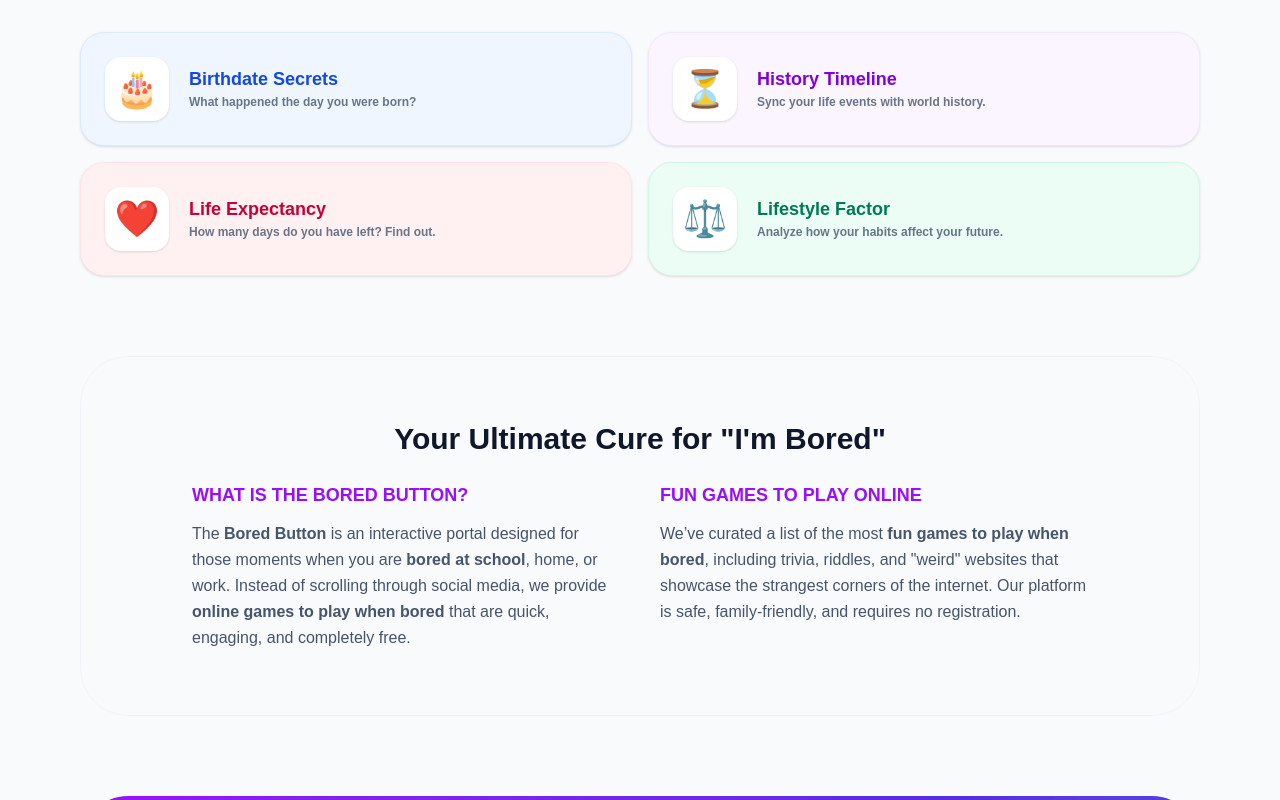
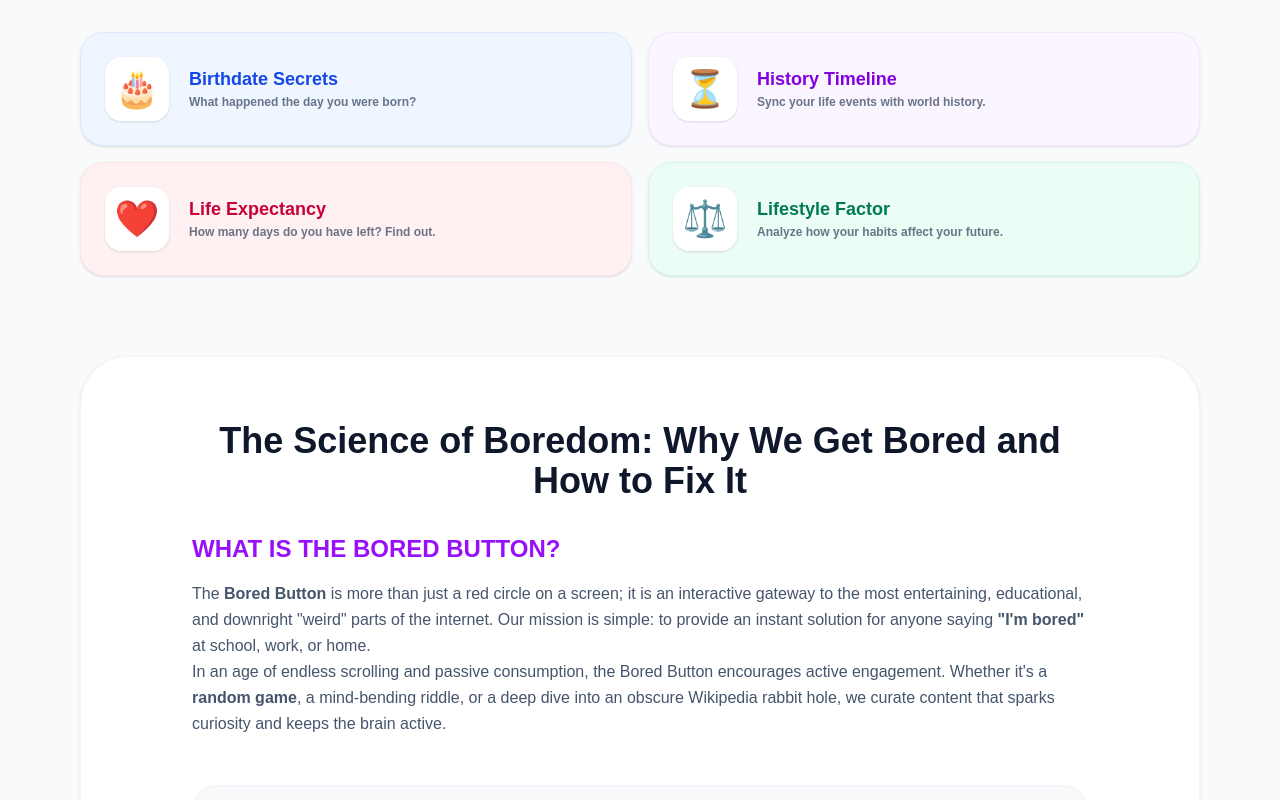
Before and after one commit to beladiyahardik/imborednow.com, a Next.js app: page / in a window 1280 px wide. Shown: the part 2000-2800 px from the top of the page. Built offline with nearby package versions, Linux system fonts and the light colour scheme.

Commit message:
Home page update

```diff
--- a/src/pages/index.tsx
+++ b/src/pages/index.tsx
@@ -6,7 +6,6 @@
   const [boredomLevel, setBoredomLevel] = useState<any>(50);
   const [mounted, setMounted] = useState(false);
 
-  // Prevent hydration mismatch for interactive elements
   useEffect(() => setMounted(true), []);
 
   const categories = [
@@ -18,7 +17,6 @@
     { title: "Animal Facts", emoji: "🦁", color: "from-emerald-500 to-teal-600", url: "/p/crazy-animal-fact", tag: "Cool", desc: "Wild discoveries" },
   ];
 
-  // SEO Schema Data
   const jsonLd = {
     "@context": "https://schema.org",
     "@type": "SoftwareApplication",
@@ -26,53 +24,24 @@
     "operatingSystem": "Any",
     "applicationCategory": "EntertainmentApplication",
     "offers": { "@type": "Offer", "price": "0" },
-    "description": "The ultimate collection of fun games and websites to play when bored at school or work."
+    "description": "The ultimate collection of fun games and websites to play when bored at school or work. Discover the best boredom killers and random activities instantly."
   };
 
   return (
     <>
       <Head>
         <title>Bored Button: Best Games & Sites to Cure Boredom Now</title>
-        <meta name="description" content="Feeling bored? Click the red Bored Button for 100+ random interactive games, cool websites, and fun activities to cure boredom instantly at school or work." />
+        <meta name="description" content="Feeling bored at school, work, or home? Click the red Bored Button for 100+ random interactive games, cool websites, and fun activities to cure boredom instantly." />
         <script
           type="application/ld+json"
           dangerouslySetInnerHTML={{ __html: JSON.stringify(jsonLd) }}
         />
-
-        <Head>
-
-          <title>Bored Button: Best Games & Sites to Cure Boredom Now</title>
-
-          <meta name="title" content="Bored Button: Best Games & Sites to Cure Boredom Now" />
-
-          <meta name="description" content={`Feeling bored at school, work, or home? Say " I'm bored" no more! Click the red Bored Button for hundreds of random interactive games, cool websites, and fun activities to cure boredom instantly. From quick games to pointless fun – beat boredom now!"`} />
-
-
         <meta property="og:type" content="website" />
-
         <meta property="og:url" content="https://www.imborednow.com/" />
-
         <meta property="og:title" content="Bored Button: Best Games & Sites to Cure Boredom Now" />
-
-          <meta property="og:description" content={`Feeling bored at school, work, or home? Say " I'm bored" no more! Click the red Bored Button for hundreds of random interactive games, cool websites, and fun activities to cure boredom instantly. From quick games to pointless fun – beat boredom now!"`} />
-
-          <meta property="og:image" rel="prefetch" content="https://www.imborednow.com/banner.png" />
-
-
+        <meta property="og:description" content="Feeling bored? Click the red Bored Button for hundreds of random interactive games and fun activities to cure boredom instantly." />
+        <meta property="og:image" content="https://www.imborednow.com/banner.png" />
         <meta property="twitter:card" content="summary_large_image" />
-
-          <meta property="twitter:url" content="https://www.imborednow.com/" />
-
-          <meta property="twitter:title" content="Bored Button: Best Games & Sites to Cure Boredom Now" />
-
-          <meta property="twitter:description" content={`Feeling bored at school, work, or home? Say " I'm bored" no more! Click the red Bored Button for hundreds of random interactive games, cool websites, and fun activities to cure boredom instantly. From quick games to pointless fun – beat boredom now!"`} />
-
-          <meta property="twitter:image" rel="prefetch" content="https://www.imborednow.com/banner.png" />
-
-          <link rel="canonical" href="https://www.imborednow.com/"></link>
-
-        </Head>
-
         <link rel="canonical" href="https://www.imborednow.com/" />
       </Head>
 
@@ -112,7 +81,7 @@
 
         <main className="max-w-6xl mx-auto px-4 -mt-16 relative z-20 space-y-20">
 
-          {/* --- 2. INTERACTIVE BOREDOM METER (New) --- */}
+          {/* --- 2. INTERACTIVE BOREDOM METER --- */}
           {mounted && (
             <section className="bg-white p-8 rounded-[3rem] shadow-2xl border border-purple-100 max-w-3xl mx-auto">
               <div className="text-center mb-6">
@@ -234,23 +203,91 @@
             </div>
           </section>
 
-          {/* --- 6. SEO LONG-FORM CONTENT --- */}
-          <section className="bg-slate-50 rounded-[3rem] p-8 md:p-16 border border-slate-100">
-            <div className="max-w-4xl mx-auto prose prose-slate">
-              <h2 className="text-3xl font-black text-slate-900 mb-6 text-center">Your Ultimate Cure for "I'm Bored"</h2>
+          {/* --- 6. SEO LONG-FORM CONTENT (EXPANDED FOR 1500+ WORDS) --- */}
+          <section className="bg-white rounded-[3rem] p-8 md:p-16 border border-slate-100 shadow-sm">
+            <div className="max-w-4xl mx-auto prose prose-slate prose-lg">
+              <h2 className="text-4xl font-black text-slate-900 mb-8 text-center">The Science of Boredom: Why We Get Bored and How to Fix It</h2>
 
-              <div className="grid md:grid-cols-2 gap-10 text-slate-600 leading-relaxed">
+              <div className="space-y-12 text-slate-600 leading-relaxed">
                 <div>
-                  <h3 className="text-lg font-black text-purple-600 uppercase mb-3">What is the Bored Button?</h3>
+                  <h3 className="text-2xl font-black text-purple-600 uppercase mb-4">What is the Bored Button?</h3>
                   <p>
-                    The <strong>Bored Button</strong> is an interactive portal designed for those moments when you are <strong>bored at school</strong>, home, or work. Instead of scrolling through social media, we provide <strong>online games to play when bored</strong> that are quick, engaging, and completely free.
+                    The <strong>Bored Button</strong> is more than just a red circle on a screen; it is an interactive gateway to the most entertaining, educational, and downright "weird" parts of the internet. Our mission is simple: to provide an instant solution for anyone saying <strong>"I'm bored"</strong> at school, work, or home.
+                  </p>
+                  <p>
+                    In an age of endless scrolling and passive consumption, the Bored Button encourages active engagement. Whether it's a <strong>random game</strong>, a mind-bending riddle, or a deep dive into an obscure Wikipedia rabbit hole, we curate content that sparks curiosity and keeps the brain active.
+                  </p>
+                </div>
+
+                <div className="grid md:grid-cols-2 gap-8 bg-slate-50 p-8 rounded-3xl border border-slate-100">
+                  <div>
+                    <h3 className="text-xl font-black text-slate-800 mb-3">Why Do We Feel Bored?</h3>
+                    <p className="text-sm">
+                      Boredom is actually an evolutionary signal. It’s your brain’s way of telling you that you aren’t reaching your full cognitive potential in the current moment. When you are <strong>bored at work</strong>, your mind is craving a challenge or a novel stimulus. The Bored Button provides that "dopamine hit" safely and productively.
                     </p>
                   </div>
                   <div>
-                  <h3 className="text-lg font-black text-purple-600 uppercase mb-3">Fun Games to Play Online</h3>
+                    <h3 className="text-xl font-black text-slate-800 mb-3">Health Benefits of Fun</h3>
+                    <p className="text-sm">
+                      Taking short "micro-breaks" to play <strong>fun online games</strong> has been shown to improve overall productivity. By stepping away from a stressful task for 5 minutes to solve a riddle or read a funny joke, you reset your focus and reduce cortisol levels.
+                    </p>
+                  </div>
+                </div>
+
+                <h3 className="text-2xl font-black text-purple-600 uppercase text-center mt-12">Top 10 Things to Do When Bored (Beyond the Button)</h3>
+                <div className="grid grid-cols-1 sm:grid-cols-2 gap-4">
+                  {[
+                    "Learn a new magic trick using household items.",
+                    "Explore 'The Useless Web' for hidden internet gems.",
+                    "Practice mindfulness with a 2-minute breathing exercise.",
+                    "Try a DIY craft using only recycled paper.",
+                    "Take a virtual tour of a world-famous museum.",
+                    "Learn five words in a completely new language.",
+                    "Solve a logic puzzle or Sudoku to sharpen your mind.",
+                    "Listen to a '10-minute' mystery podcast episode.",
+                    "Write a letter to your future self 10 years from now.",
+                    "Challenge a friend to a quick online trivia battle."
+                  ].map((item, idx) => (
+                    <div key={idx} className="flex gap-3 items-start p-4 bg-white border border-slate-100 rounded-2xl">
+                      <span className="text-purple-600 font-black">{idx + 1}.</span>
+                      <span className="text-sm font-medium">{item}</span>
+                    </div>
+                  ))}
+                </div>
+
+                <h2 className="text-3xl font-black text-slate-900 pt-8 border-t border-slate-100">The Ultimate Guide to Curing Boredom at School or Work</h2>
                 <p>
-                    We’ve curated a list of the most <strong>fun games to play when bored</strong>, including trivia, riddles, and "weird" websites that showcase the strangest corners of the internet. Our platform is safe, family-friendly, and requires no registration.
+                  Finding <strong>unblocked games for school</strong> can be a challenge. We focus on lightweight, browser-based experiences that don't require heavy downloads or high-end hardware. Our platform is optimized for speed, ensuring that even on slower connections, you can find <strong>websites to go to when bored</strong> without the frustration of long load times.
                 </p>
+
+                <h3 className="text-xl font-black text-slate-800">1. Interactive Riddles and Logic Puzzles</h3>
+                <p>
+                  Nothing kills boredom faster than a challenge. Our <strong>mind riddles</strong> section is designed to test your lateral thinking. These aren't just for kids; we have complex puzzles that will keep adults scratching their heads for hours.
+                </p>
+
+                <h3 className="text-xl font-black text-slate-800">2. Weird and Wonderful Websites</h3>
+                <p>
+                  Have you ever seen a website that just lets you pet a virtual cat? Or a site that maps every lightning strike happening on Earth in real-time? The "Weird Web" category is a curated list of these digital oddities that remind us why the internet was invented in the first place—for fun!
+                </p>
+
+                <h3 className="text-xl font-black text-slate-800">3. Educational But Entertaining Facts</h3>
+                <p>
+                  Did you know that a group of flamingos is called a "flamboyance"? Or that there are more trees on Earth than stars in the Milky Way? Our <strong>animal facts</strong> and <strong>trivia</strong> sections make sure that even while you're procrastinating, you're still learning something new.
+                </p>
+
+                <h2 className="text-3xl font-black text-slate-900">Frequently Asked Questions (FAQ)</h2>
+                <div className="space-y-6">
+                  {[
+                    { q: "Is the Bored Button free to use?", a: "Yes! Every game, fact, and tool on our site is 100% free with no registration required." },
+                    { q: "Are these games unblocked at school?", a: "Most of our content is designed to be accessible on restricted networks, making them great for breaks between classes." },
+                    { q: "How many activities are behind the red button?", a: "We currently have over 100+ unique activities, and we add new 'boredom killers' every single week." },
+                    { q: "Can I submit my own 'weird website'?", a: "Absolutely! We love discovering new corners of the web. Contact our team to submit your favorite time-wasters." }
+                  ].map((faq, i) => (
+                    <div key={i} className="border-b border-slate-100 pb-6">
+                      <h4 className="font-black text-slate-800 mb-2">Q: {faq.q}</h4>
+                      <p className="text-slate-600 text-sm">{faq.a}</p>
+                    </div>
+                  ))}
                 </div>
               </div>
             </div>
```
Lines whose indentation alone changed are shown as unchanged.
